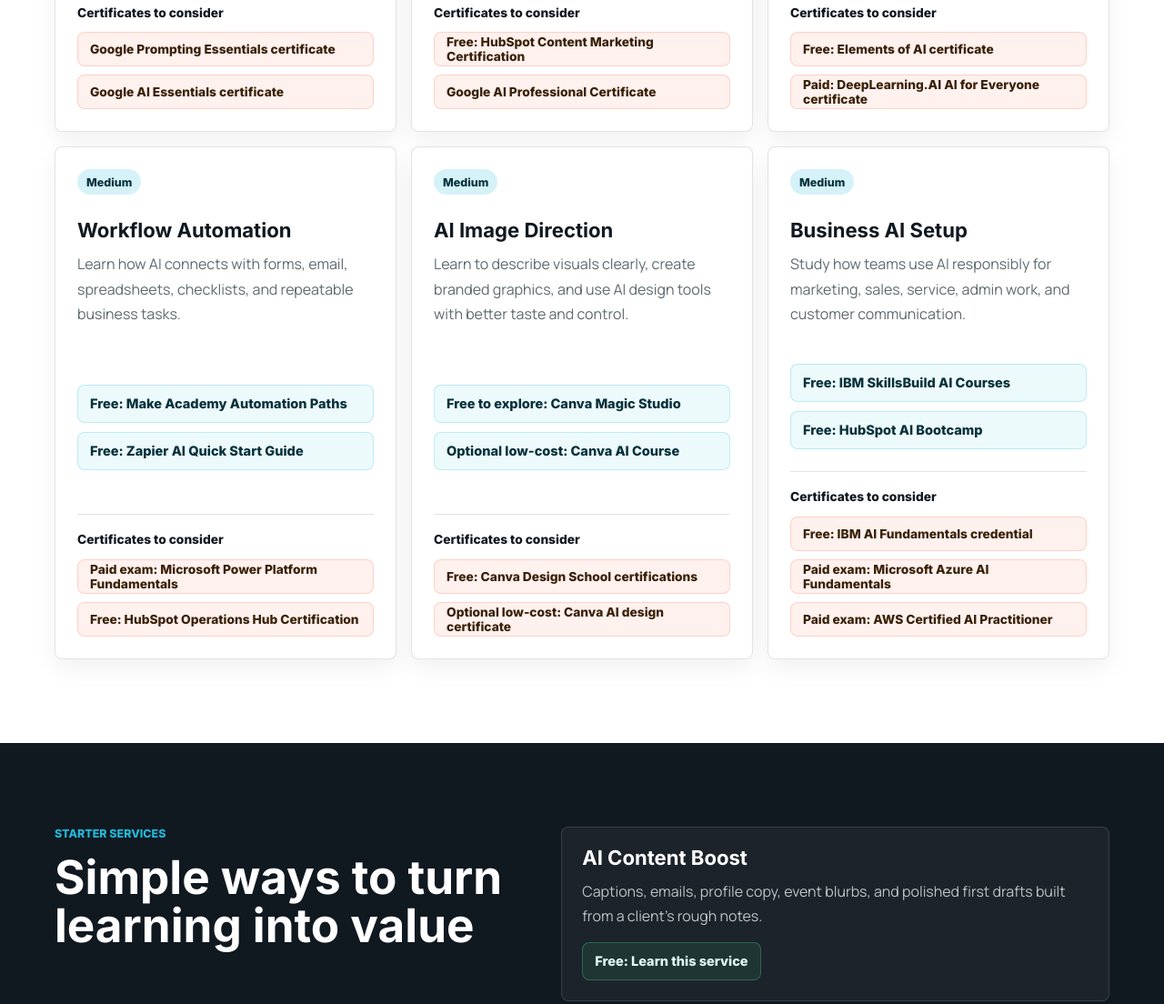
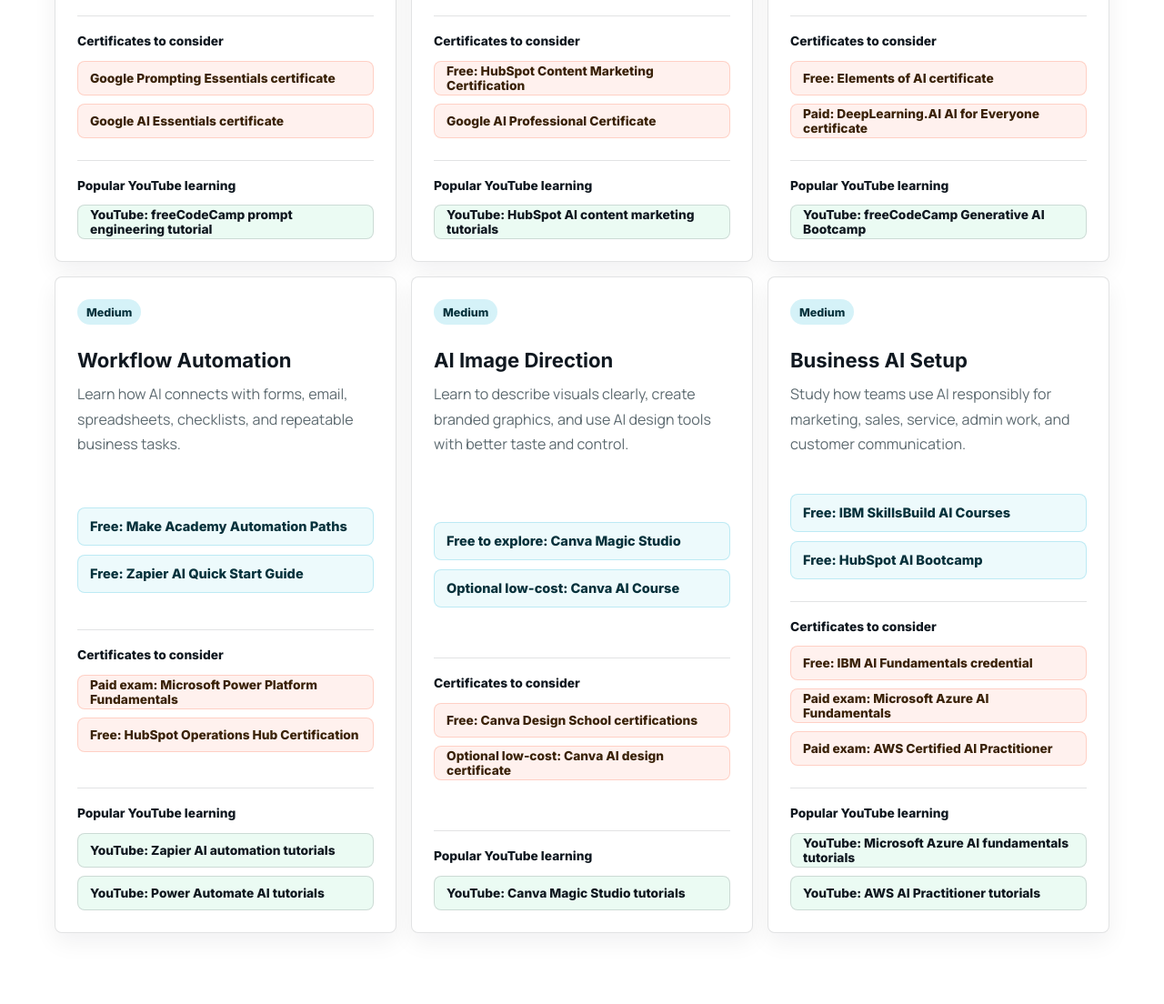
Before and after one commit to marksman2g/ai-skills, a website: page index.html in a window 1280 px wide. Shown: the part 2813-3917 px from the top of the page at 91% size. Drawn offline with Linux system fonts and the light colour scheme.

Commit message:
Add YouTube learning links

```diff
--- a/index.html
+++ b/index.html
@@ -96,7 +96,7 @@
         <div class="section-heading">
           <p class="section-kicker">Learning links</p>
           <h2 id="learn-title">Click-to-learn resources for every skill promoted here</h2>
-          <p class="section-note">This page is built for business conversations, but the resources are useful for everyday people too: students, job seekers, creators, churches, nonprofits, families, and anyone who wants AI to save time without getting lost. Free resources are listed first, and paid or low-cost options are marked.</p>
+          <p class="section-note">This page is built for business conversations, but the resources are useful for everyday people too: students, job seekers, creators, churches, nonprofits, families, and anyone who wants AI to save time without getting lost. Free resources are listed first, paid or low-cost options are marked, and YouTube links point to reputable channels or searches where you can choose highly viewed, well-liked videos.</p>
         </div>
 
         <div class="resource-grid">
@@ -115,6 +115,10 @@
               <a href="https://www.coursera.org/specializations/prompting-essentials-google" target="_blank" rel="noopener">Google Prompting Essentials certificate</a>
               <a href="https://www.coursera.org/learn/google-ai-essentials" target="_blank" rel="noopener">Google AI Essentials certificate</a>
             </div>
+            <div class="video-links" aria-label="Prompt writing YouTube links">
+              <p>Popular YouTube learning</p>
+              <a href="https://www.youtube.com/results?search_query=freeCodeCamp+Prompt+Engineering+Tutorial+Master+ChatGPT+and+LLM+Responses" target="_blank" rel="noopener">YouTube: freeCodeCamp prompt engineering tutorial</a>
+            </div>
           </article>
 
           <article class="resource-card">
@@ -131,6 +135,10 @@
               <p>Certificates to consider</p>
               <a href="https://academy.hubspot.com/courses/content-marketing" target="_blank" rel="noopener">Free: HubSpot Content Marketing Certification</a>
               <a href="https://www.coursera.org/professional-certificates/google-ai" target="_blank" rel="noopener">Google AI Professional Certificate</a>
+            </div>
+            <div class="video-links" aria-label="Content drafting YouTube links">
+              <p>Popular YouTube learning</p>
+              <a href="https://www.youtube.com/results?search_query=HubSpot+Academy+AI+content+marketing+tutorial" target="_blank" rel="noopener">YouTube: HubSpot AI content marketing tutorials</a>
             </div>
           </article>
 
@@ -149,6 +157,10 @@
               <a href="https://www.elementsofai.com/" target="_blank" rel="noopener">Free: Elements of AI certificate</a>
               <a href="https://www.deeplearning.ai/courses/ai-for-everyone/" target="_blank" rel="noopener">Paid: DeepLearning.AI AI for Everyone certificate</a>
             </div>
+            <div class="video-links" aria-label="Research summaries YouTube links">
+              <p>Popular YouTube learning</p>
+              <a href="https://www.youtube.com/results?search_query=freeCodeCamp+Generative+AI+Bootcamp+Complete+65-Hour+Course" target="_blank" rel="noopener">YouTube: freeCodeCamp Generative AI Bootcamp</a>
+            </div>
           </article>
 
           <article class="resource-card">
@@ -165,6 +177,11 @@
               <p>Certificates to consider</p>
               <a href="https://learn.microsoft.com/en-us/credentials/certifications/exams/pl-900/" target="_blank" rel="noopener">Paid exam: Microsoft Power Platform Fundamentals</a>
               <a href="https://academy.hubspot.com/courses/operations-hub-software" target="_blank" rel="noopener">Free: HubSpot Operations Hub Certification</a>
+            </div>
+            <div class="video-links" aria-label="Workflow automation YouTube links">
+              <p>Popular YouTube learning</p>
+              <a href="https://www.youtube.com/results?search_query=Zapier+AI+automation+tutorial+for+beginners" target="_blank" rel="noopener">YouTube: Zapier AI automation tutorials</a>
+              <a href="https://www.youtube.com/results?search_query=Microsoft+Power+Automate+AI+tutorial+for+beginners" target="_blank" rel="noopener">YouTube: Power Automate AI tutorials</a>
             </div>
           </article>
 
@@ -183,6 +200,10 @@
               <a href="https://www.canva.com/design-school/explore" target="_blank" rel="noopener">Free: Canva Design School certifications</a>
               <a href="https://www.coursera.org/learn/ai-powered-design-with-canva-magic-studio" target="_blank" rel="noopener">Optional low-cost: Canva AI design certificate</a>
             </div>
+            <div class="video-links" aria-label="AI image direction YouTube links">
+              <p>Popular YouTube learning</p>
+              <a href="https://www.youtube.com/results?search_query=Canva+Magic+Studio+tutorial+Canva+official" target="_blank" rel="noopener">YouTube: Canva Magic Studio tutorials</a>
+            </div>
           </article>
 
           <article class="resource-card">
@@ -200,6 +221,11 @@
               <a href="https://skillsbuild.org/college-students/artificial-intelligence" target="_blank" rel="noopener">Free: IBM AI Fundamentals credential</a>
               <a href="https://learn.microsoft.com/en-us/credentials/certifications/azure-ai-fundamentals/" target="_blank" rel="noopener">Paid exam: Microsoft Azure AI Fundamentals</a>
               <a href="https://aws.amazon.com/certification/certified-ai-practitioner/" target="_blank" rel="noopener">Paid exam: AWS Certified AI Practitioner</a>
+            </div>
+            <div class="video-links" aria-label="Business AI setup YouTube links">
+              <p>Popular YouTube learning</p>
+              <a href="https://www.youtube.com/results?search_query=Microsoft+Azure+AI+Fundamentals+AI-900+tutorial" target="_blank" rel="noopener">YouTube: Microsoft Azure AI fundamentals tutorials</a>
+              <a href="https://www.youtube.com/results?search_query=AWS+Certified+AI+Practitioner+tutorial+free" target="_blank" rel="noopener">YouTube: AWS AI Practitioner tutorials</a>
             </div>
           </article>
         </div>
--- a/styles.css
+++ b/styles.css
@@ -306,14 +306,16 @@
   text-decoration: none;
 }
 
-.cert-links {
+.cert-links,
+.video-links {
   display: grid;
   gap: 9px;
   padding-top: 16px;
   border-top: 1px solid var(--line);
 }
 
-.cert-links p {
+.cert-links p,
+.video-links p {
   margin: 0;
   color: var(--ink);
   font-family: "Inter", Arial, sans-serif;
@@ -327,6 +329,21 @@
   border-color: rgba(255, 122, 89, 0.28);
   background: rgba(255, 122, 89, 0.1);
   font-size: 0.86rem;
+}
+
+.video-links a {
+  display: inline-flex;
+  align-items: center;
+  min-height: 38px;
+  padding: 0 13px;
+  border: 1px solid rgba(16, 24, 32, 0.14);
+  border-radius: 8px;
+  color: #101820;
+  background: rgba(66, 216, 137, 0.1);
+  font-family: "Inter", Arial, sans-serif;
+  font-size: 0.86rem;
+  font-weight: 800;
+  text-decoration: none;
 }
 
 .offers-section {
```
